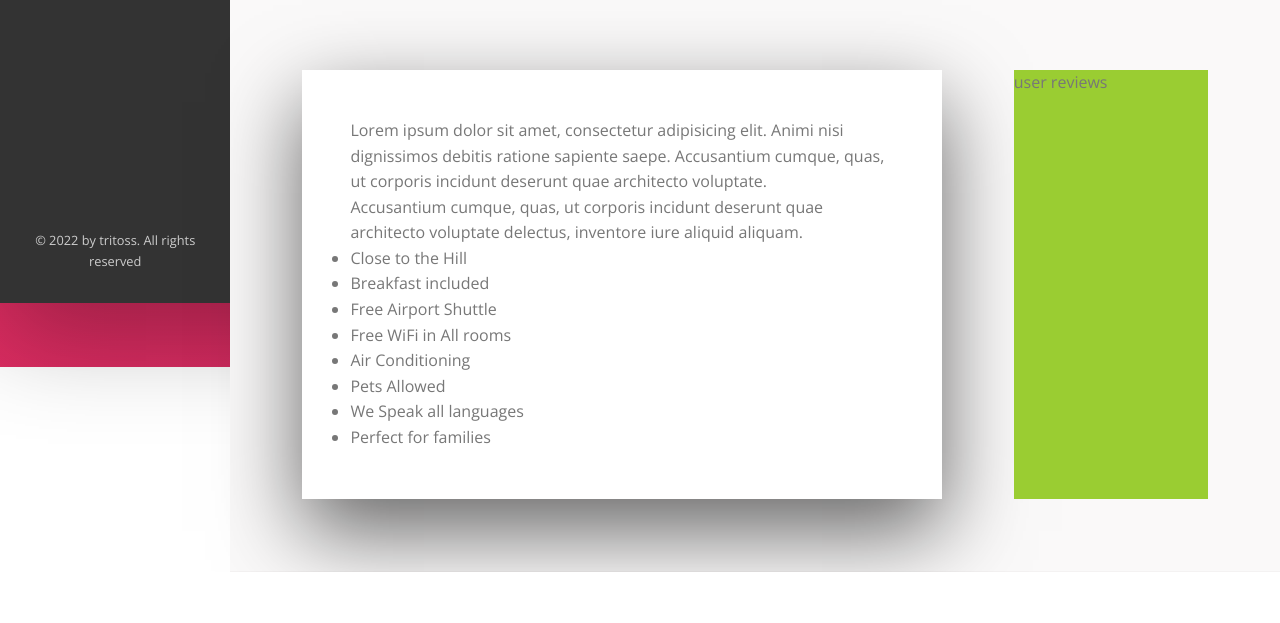
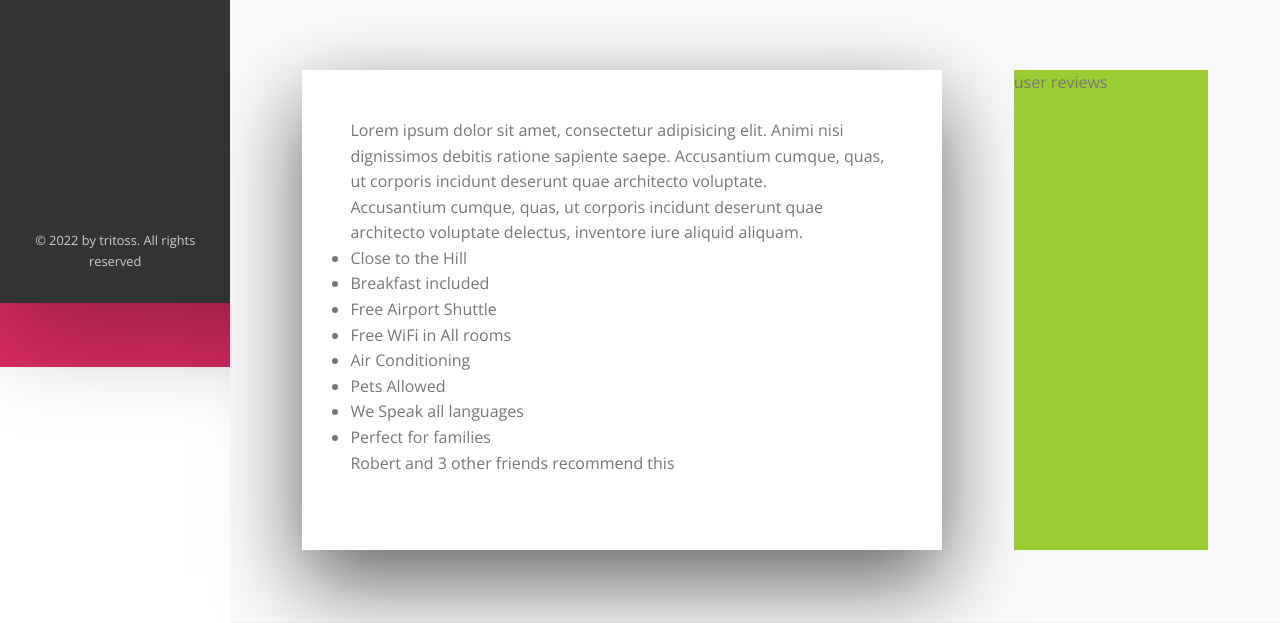
Before and after one commit to PJMantoss/tosstrio, a website: page index.html in a window 1280 px wide. Shown: the part 658-1281 px from the top of the page. Before the commit the page ends 1230 px from the top, so only its background shows below. Drawn offline with nearby package versions, Linux system fonts and the light colour scheme.

Commit message:
update markup

```diff
--- a/index.html
+++ b/index.html
@@ -167,6 +167,14 @@
                                 <li class="list__item">We Speak all languages</li>
                                 <li class="list__item">Perfect for families</li>
                             </ul>
+                            <div class="recommend">
+                                <p class="recommend__count">
+                                    Robert and 3 other friends recommend this
+                                </p>
+                                <div class="recommend__friends">
+                                    <img src="" alt="" class="recommend__photo">
+                                </div>
+                            </div>
                         </div>
 
                         <div class="user-reviews">
```
